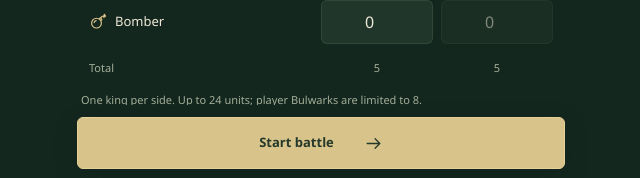
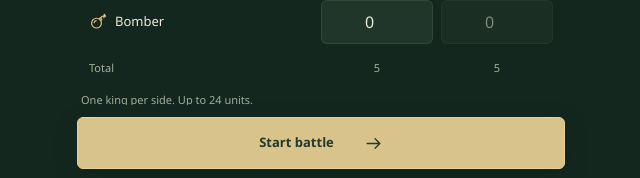
Before and after one commit to EwenQuim/strategy, a React (Vite) app in the folder client/: page /custom in a window 1280 px wide. Shown: the part 619-797 px from the top of the page, without its empty margins (319-959 px from the left). Built offline with nearby package versions, Linux system fonts and the light colour scheme.

Commit message:
Remove the bulwark roster cap and the archer bot's escape filter

```diff
--- a/client/src/i18n/menus.ts
+++ b/client/src/i18n/menus.ts
@@ -141,16 +141,11 @@ export const aiSides = t({
   it: ['Giocatore', 'Nemico'],
 })
 export const rosterLimits = t({
-  en: (maxUnits: number, maxBulwarks: number) =>
-    `One king per side. Up to ${maxUnits} units; player Bulwarks are limited to ${maxBulwarks}.`,
-  fr: (maxUnits: number, maxBulwarks: number) =>
-    `Un roi par camp. Jusqu'à ${maxUnits} unités ; les Bulwarks du joueur sont limités à ${maxBulwarks}.`,
-  de: (maxUnits: number, maxBulwarks: number) =>
-    `Ein König pro Seite. Bis zu ${maxUnits} Einheiten; Bulwarks des Spielers sind auf ${maxBulwarks} begrenzt.`,
-  es: (maxUnits: number, maxBulwarks: number) =>
-    `Un rey por bando. Hasta ${maxUnits} unidades; los Bulwarks del jugador están limitados a ${maxBulwarks}.`,
-  it: (maxUnits: number, maxBulwarks: number) =>
-    `Un re per schieramento. Fino a ${maxUnits} unità; i Bulwark del giocatore sono limitati a ${maxBulwarks}.`,
+  en: (maxUnits: number) => `One king per side. Up to ${maxUnits} units.`,
+  fr: (maxUnits: number) => `Un roi par camp. Jusqu'à ${maxUnits} unités.`,
+  de: (maxUnits: number) => `Ein König pro Seite. Bis zu ${maxUnits} Einheiten.`,
+  es: (maxUnits: number) => `Un rey por bando. Hasta ${maxUnits} unidades.`,
+  it: (maxUnits: number) => `Un re per schieramento. Fino a ${maxUnits} unità.`,
 })
 export const startBattle = t({
   en: 'Start battle',
--- a/client/src/lib/engine/bot.ts
+++ b/client/src/lib/engine/bot.ts
@@ -117,10 +117,11 @@ function ruleSpecial(
     )
       return area.actions
   }
-  const special = strategy.chooseTarget(
-    pawn,
-    specials.filter((p) => pawn.kind === 'archer' && p.escapeChance > 0),
-  )
+  const strikeTargets =
+    pawn.special.targeted && !pawn.special.areaTargets && !pawn.special.choosesDestination
+      ? specials.filter((p) => p.side !== pawn.side)
+      : []
+  const special = strategy.chooseTarget(pawn, strikeTargets)
   if (special)
     return [
       { type: 'act', action: 'special' },
--- a/client/src/lib/engine/setup.ts
+++ b/client/src/lib/engine/setup.ts
@@ -84,13 +84,6 @@ export function validateSetup(setup: BattleSetup, tiles?: Map<string, Tile>): vo
       }
     }
     if (kings !== 1) throw new Error(side + ' army must contain exactly one king')
-    if (
-      !tiles &&
-      side === 'player' &&
-      army.filter((unit) => PAWN_CLASSES[unit as Pawn['kind']].startsOnFrontRow).length >
-        MAP_WIDTH
-    )
-      throw new RangeError('Player Bulwarks must fit on one starting row')
   }
 }
 
@@ -133,7 +126,9 @@ function spawnRandomArmy(
   const otherPositions = positions.filter((tile) => !frontPositions.includes(tile))
   return army.map((Unit, index) => {
     const available =
-      side === 'player' && Unit.startsOnFrontRow ? frontPositions : otherPositions
+      side === 'player' && Unit.startsOnFrontRow && frontPositions.length
+        ? frontPositions
+        : otherPositions
     const tile = available.shift()!
     return new Unit(firstId + index, tile.q, tile.r, side)
   })
--- a/client/src/routes/custom.tsx
+++ b/client/src/routes/custom.tsx
@@ -3,14 +3,7 @@ import { createFileRoute, Link } from '@tanstack/react-router'
 import { useState } from 'react'
 import { Icon, PawnIcon } from '../components/Icon'
 import { BOT_LEVELS, type BotDifficulty } from '../lib/engine/ai'
-import {
-  BIOMES,
-  MAP_WIDTH,
-  PAWN_CLASSES,
-  RECRUIT_CLASSES,
-  type Biome,
-  type Pawn,
-} from '../lib/engine'
+import { BIOMES, MAP_WIDTH, RECRUIT_CLASSES, type Biome, type Pawn } from '../lib/engine'
 import type { GameMode } from '../lib/game-mode'
 import * as common from '../i18n/common'
 import * as m from '../i18n/menus'
@@ -148,9 +141,7 @@ export const Route = createFileRoute('/custom')({
                       const count = roster.filter((unit) => unit === kind).length
                       const max = Math.min(
                         MAP_WIDTH * 3 - roster.length + count,
-                        side === 0 && PAWN_CLASSES[kind].startsOnFrontRow
-                          ? MAP_WIDTH
-                          : MAP_WIDTH * 3 - 1,
+                        MAP_WIDTH * 3 - 1,
                       )
                       return (
                         <td className="w-1/4 text-center" key={side}>
@@ -192,7 +183,7 @@ export const Route = createFileRoute('/custom')({
               </tfoot>
             </table>
             <p className="text-[11px] leading-[1.5] text-muted">
-              {m.rosterLimits(MAP_WIDTH * 3, MAP_WIDTH)}
+              {m.rosterLimits(MAP_WIDTH * 3)}
             </p>
           </div>
           <button
```
Also changed, not shown: 2 other files (tests, documents, lock files or other folders).
